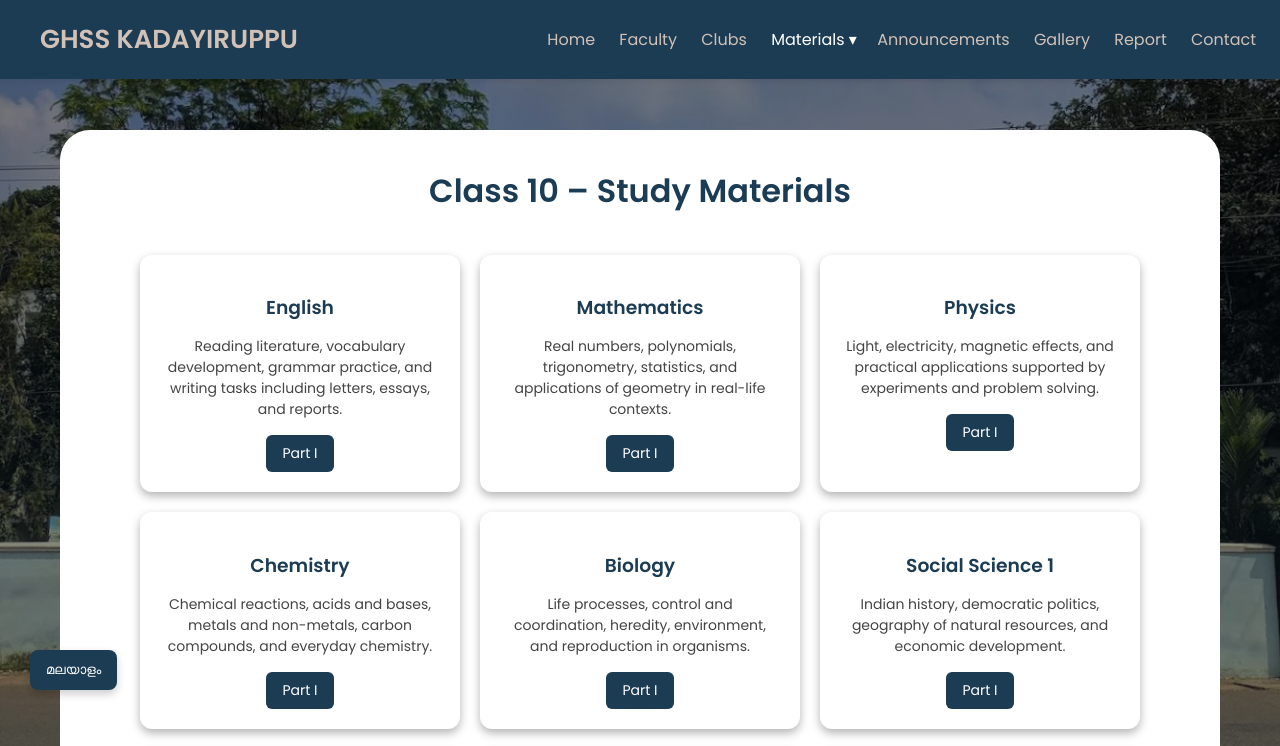
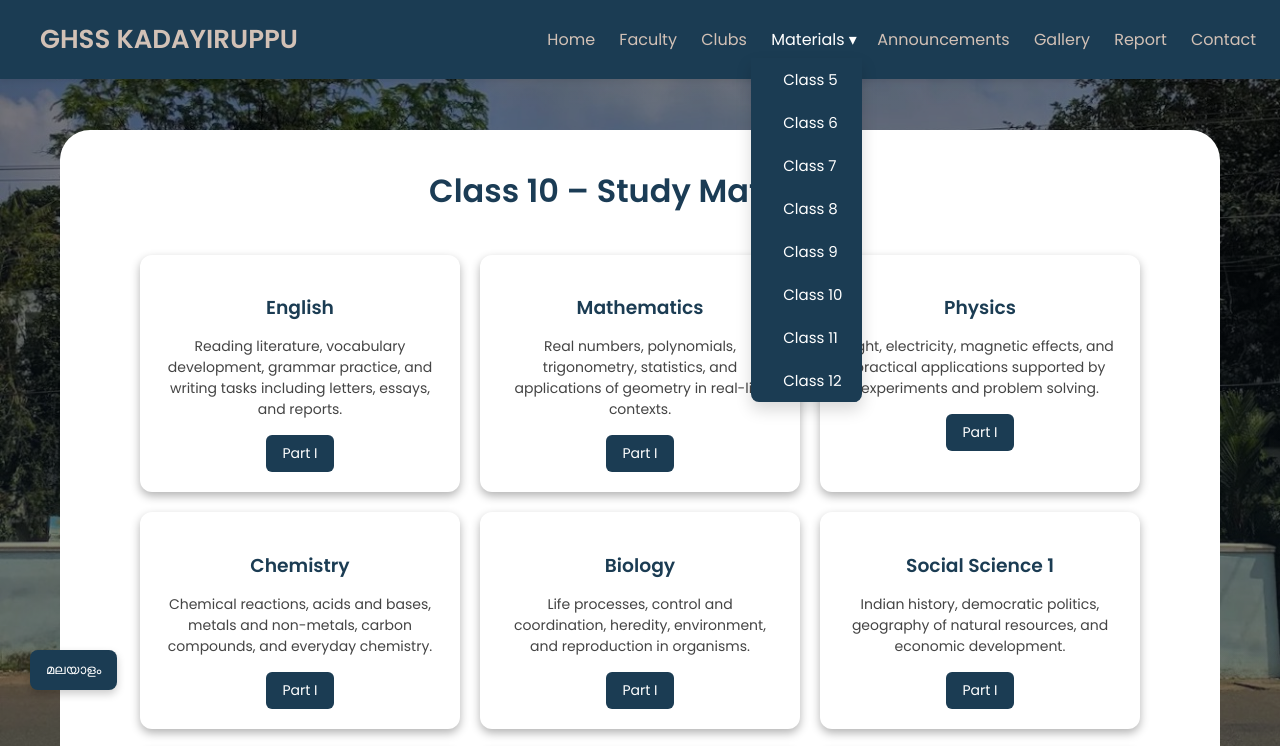
Before and after one commit to KGHSS/ghsskdyp, a website: page public/class10.html in a window 1280 px wide. Both pictures are taken after a click on the button "Materials ▾". Shown: the top 746 px of the page. Drawn offline with Linux system fonts and the light colour scheme.

Commit message:
Update class10.html

```diff
--- a/public/class10.html
+++ b/public/class10.html
@@ -28,14 +28,14 @@
     <a href="faculty.html">Faculty</a>
     <a href="club.html">Clubs</a>
     <div class="dropdown" tabindex="0">
-      <button class="dropbtn">Materials ▾</button>
-      <div class="dropdown-content">
+      <button class="dropbtn" onclick="toggleDropdown()">Materials ▾</button>
+      <div class="dropdown-content" id="myDropdown">
         <a href="class5.html" >Class 5</a>
         <a href="class6.html">Class 6</a>
         <a href="class7.html">Class 7</a>
         <a href="class8.html">Class 8</a>
         <a href="class9.html">Class 9</a>
-        <a href="class10.html" id="sel">Class 10</a>
+        <a href="class10.html">Class 10</a>
         <a href="class11.html">Class 11</a>
         <a href="class12.html">Class 12</a>
       </div>
```
